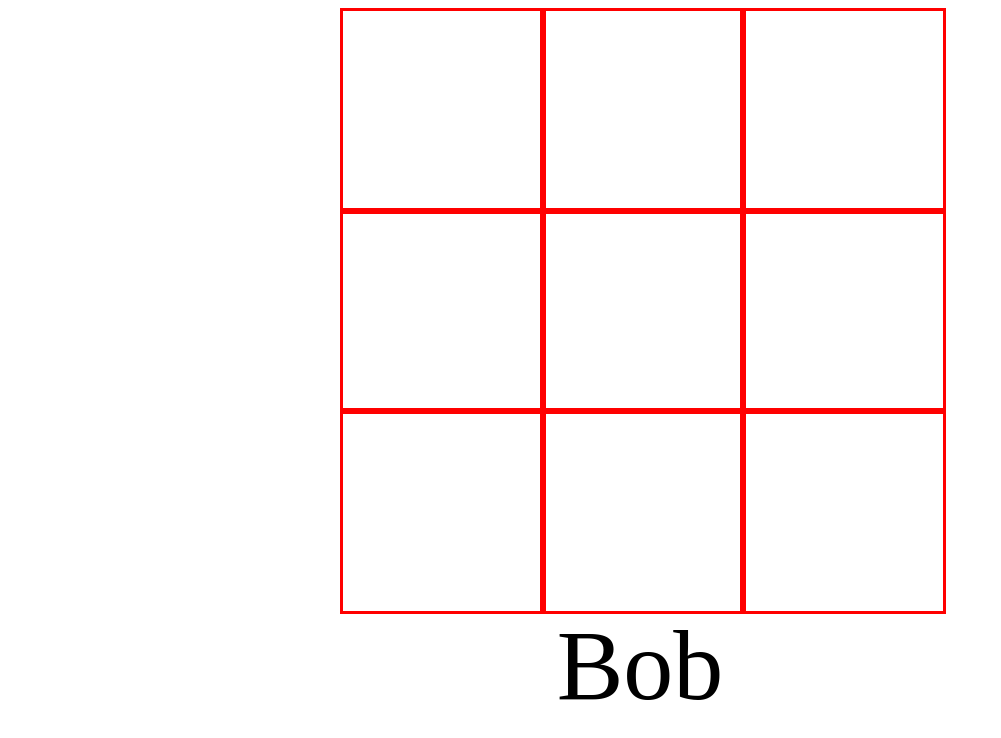
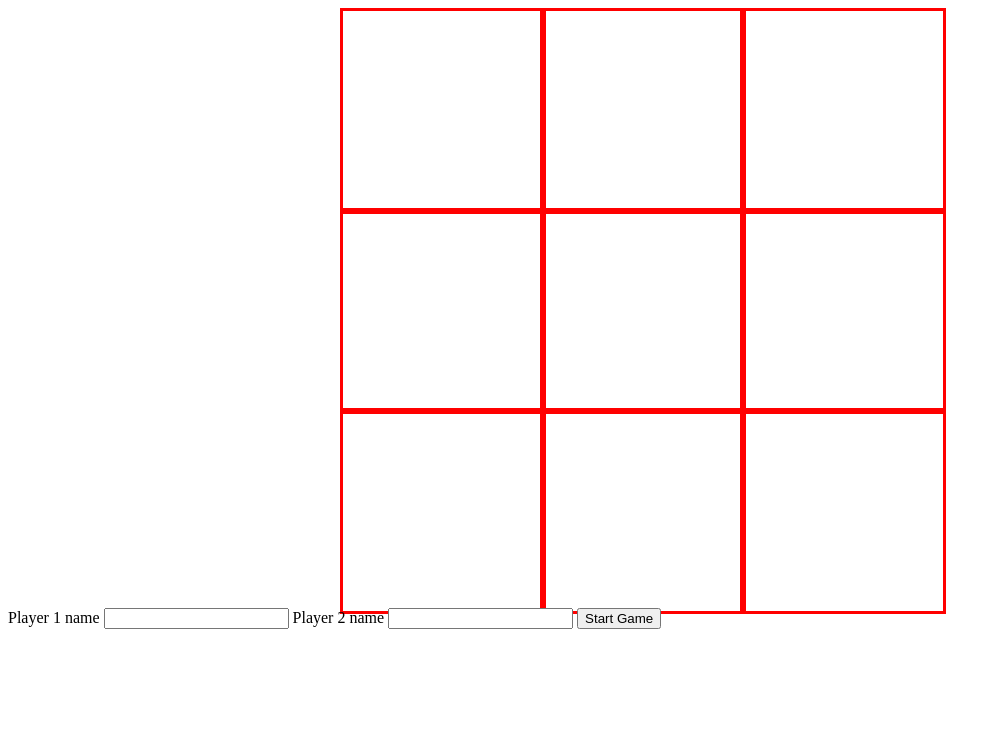
Before and after one commit to BobtheGoon/odin-tictactoe, a plain HTML site: page index.html in a window 1280 px wide. Shown: the whole page, without its empty margins (0-1001 px from the left). Drawn offline with Linux system fonts and the light colour scheme.

Commit message:
Add form for name input

```diff
--- a/index.html
+++ b/index.html
@@ -20,6 +20,13 @@
         <div class="cell" id="8"></div>
     </div>
     <div id="active-player"></div>
+    <form id="start-game">
+        <label for="player-one">Player 1 name</label>
+        <input type="text" id="player-one">
+        <label for="player-two">Player 2 name</label>
+        <input type="text" id="player-two">
+        <button for="start-game" onclick="startGame()">Start Game</button>
+    </form>
     <script src="index.js"></script>
 </body>
 </html>
--- a/index.js
+++ b/index.js
@@ -217,4 +217,9 @@ const GameController = (playerOneName, playerTwoName) => {
 };
 
 //Main game loop
-const game = GameController('Bob', 'Alice')
+function startGame() {
+  const playerOneName = document.forms["start-game"].elements["player-one"].value
+  const playerTwoName = document.forms["start-game"].elements["player-two"].value
+
+  return GameController(playerOneName, playerTwoName)
+}
```
